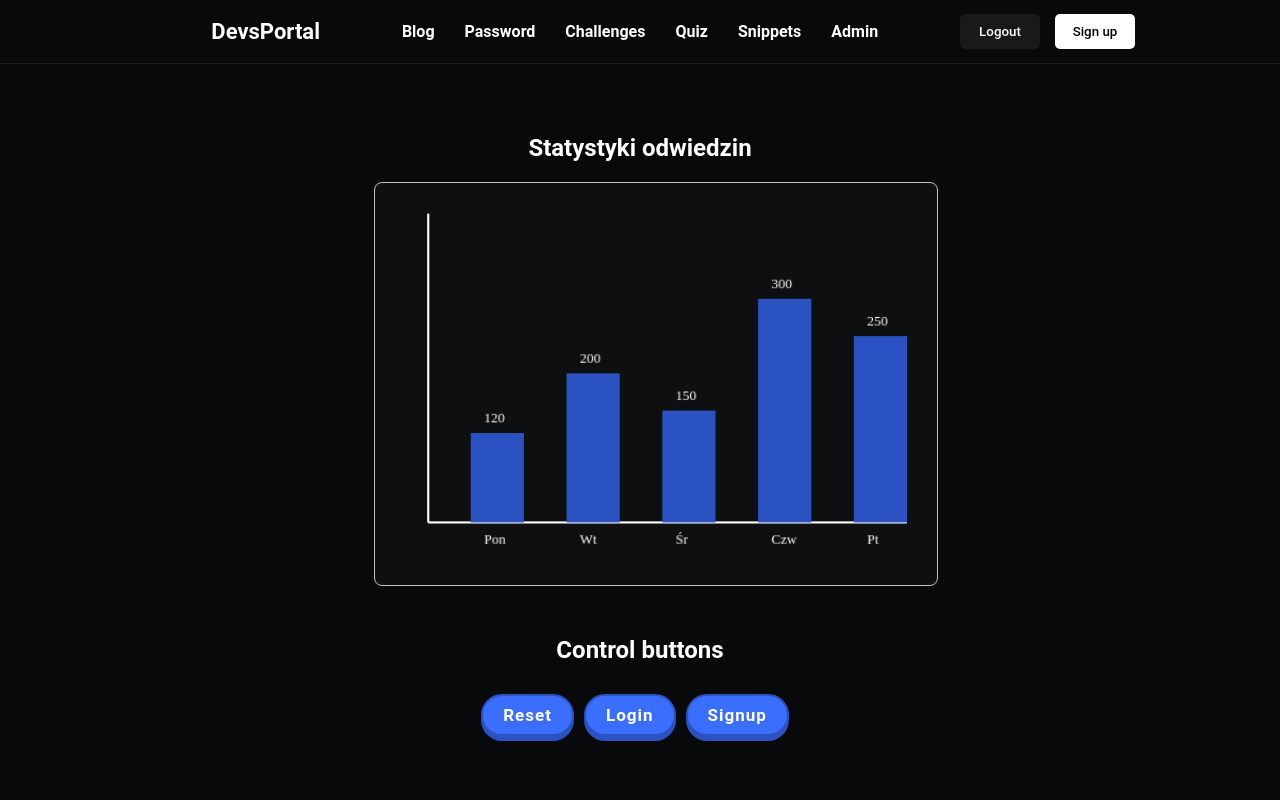
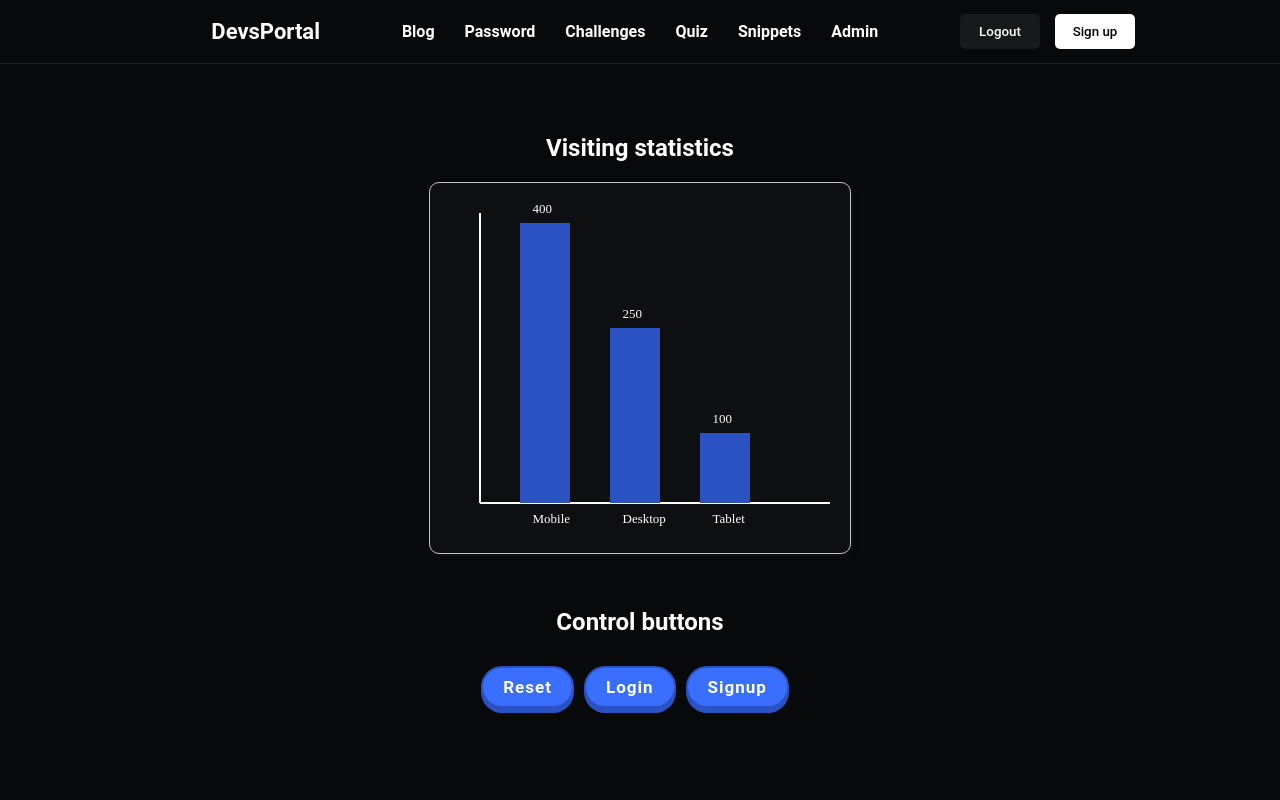
Before and after one commit to konradxmalinowski/DevsPortal, a React (Vite) app: page /adminPanel in a window 1280 px wide. Shown: the top 800 px of the page. Built offline with nearby package versions, Linux system fonts and the light colour scheme; sample sign-in values are in the browser's storage.

Commit message:
Updated Admin Panel

```diff
--- a/src/Components/Websites/Admin Panel/AdminPanel.jsx
+++ b/src/Components/Websites/Admin Panel/AdminPanel.jsx
@@ -1,5 +1,5 @@
 import { useEffect, useRef } from 'react';
-import { Link } from 'react-router-dom';
+import { Link, useNavigate } from 'react-router-dom';
 
 import Header from '../../Common components/Header/Header.jsx';
 import Footer from '../../Common components/Footer/Footer.jsx';
@@ -10,15 +10,25 @@ import { handleScrollIntoView } from '../../../utils/handleScrollIntoView.js';
 import './styles/AdminPanel.css';
 
 const AdminPanel = () => {
+  const ref = useRef();
+  const navigate = useNavigate();
+
+  useEffect(() => {
+    const token = localStorage.getItem('token');
+    if (!token) {
+      navigate('/login');
+    }
+  }, [navigate]);
+
   useEffect(() => {
     const canvas = document.getElementById('admin-canvas');
     const ctx = canvas.getContext('2d');
 
-    canvas.width = 500;
+    canvas.width = 400;
     canvas.height = 340;
 
-    const data = [120, 200, 150, 300, 250, 400, 350];
-    const labels = ['Pon', 'Wt', 'Śr', 'Czw', 'Pt', 'Sob', 'Nd'];
+    const data = [400, 250, 100];
+    const labels = ['Mobile', 'Desktop', 'Tablet'];
 
     const barWidth = 50;
     const gap = 40;
@@ -55,8 +65,6 @@ const AdminPanel = () => {
     });
   }, []);
 
-  const ref = useRef();
-
   useEffect(() => {
     const [element, observer] = handleScrollIntoView(ref);
 
@@ -72,13 +80,11 @@ const AdminPanel = () => {
         className="admin-panel-wrapper wrapper"
         aria-label="Admin Panel Section"
       >
-        <section>
+        <section className="reveal" ref={ref}>
           <div className="canvas">
-            <h2 id="canvas-h2">Statystyki odwiedzin</h2>
+            <h2 id="canvas-h2">Visiting statistics</h2>
             <canvas
               id="admin-canvas"
-              className="reveal"
-              ref={ref}
               aria-label="Visit statistics chart"
             ></canvas>
           </div>
--- a/src/Components/Websites/Admin Panel/styles/AdminPanel.css
+++ b/src/Components/Websites/Admin Panel/styles/AdminPanel.css
@@ -8,24 +8,22 @@
   gap: 20px;
 }
 
-#admin-canvas {
-  display: none;
+.admin-panel-wrapper > section {
+  width: 90%;
 }
 
 #admin-canvas {
-  display: block;
   background-color: #0e0f10;
   border-color: #c5c5c6;
   border-style: solid;
   border-width: 1px;
   border-radius: 8px;
+  border-radius: 10px;
+  padding: 20px 20px 10px 0;
   width: 100%;
-  max-width: 1000px;
-  min-width: 300px;
-  padding: 20px;
-  padding-left: 0;
-  padding-right: 30px;
-  box-sizing: content-box;
+  max-width: 500px;
+  transition: 0.2s ease;
+  box-shadow: 2px 2px 4px #0e0f10;
 }
 
 .admin-panel-wrapper h2 {
--- a/src/Components/Websites/Admin Panel/styles/AdminPanel.scss
+++ b/src/Components/Websites/Admin Panel/styles/AdminPanel.scss
@@ -8,12 +8,11 @@
   gap: 20px;
 }
 
-#admin-canvas {
-  display: none;
+.admin-panel-wrapper > section {
+  width: 90%;
 }
 
 #admin-canvas {
-  display: block;
   background-color: $background-clr2;
   border: {
     color: $clr-grey;
@@ -21,13 +20,12 @@
     width: 1px;
     radius: 8px;
   }
+  border-radius: 10px;
+  padding: 20px 20px 10px 0;
   width: 100%;
-  max-width: 1000px;
-  min-width: 300px;
-  padding: 20px;
-  padding-left: 0;
-  padding-right: 30px;
-  box-sizing: content-box;
+  max-width: 500px;
+  transition: 0.2s ease;
+  box-shadow: 2px 2px 4px $background-clr2;
 }
 
 .admin-panel-wrapper h2 {
```
Also changed, not shown: 1 other file (tests, documents, lock files or other folders).
